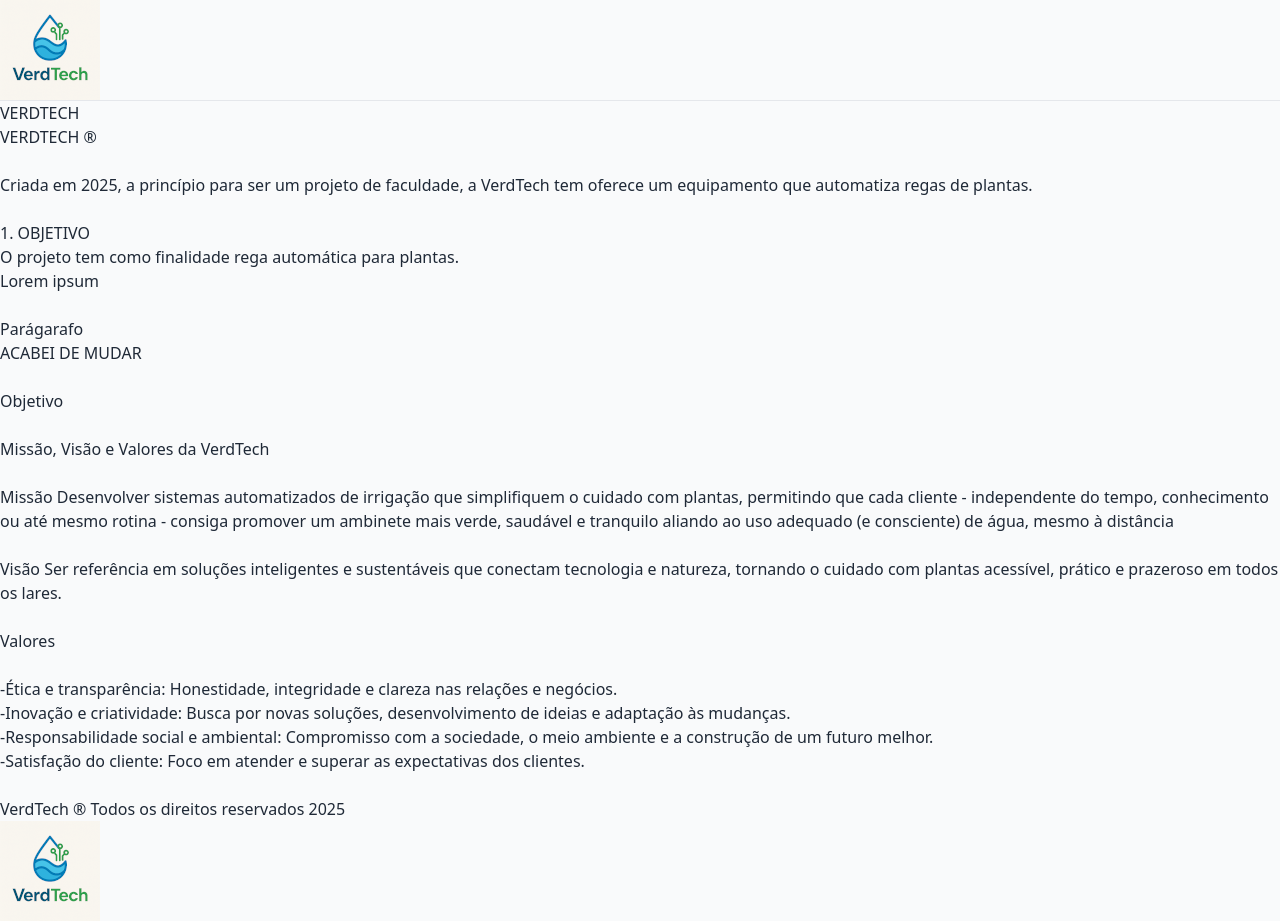
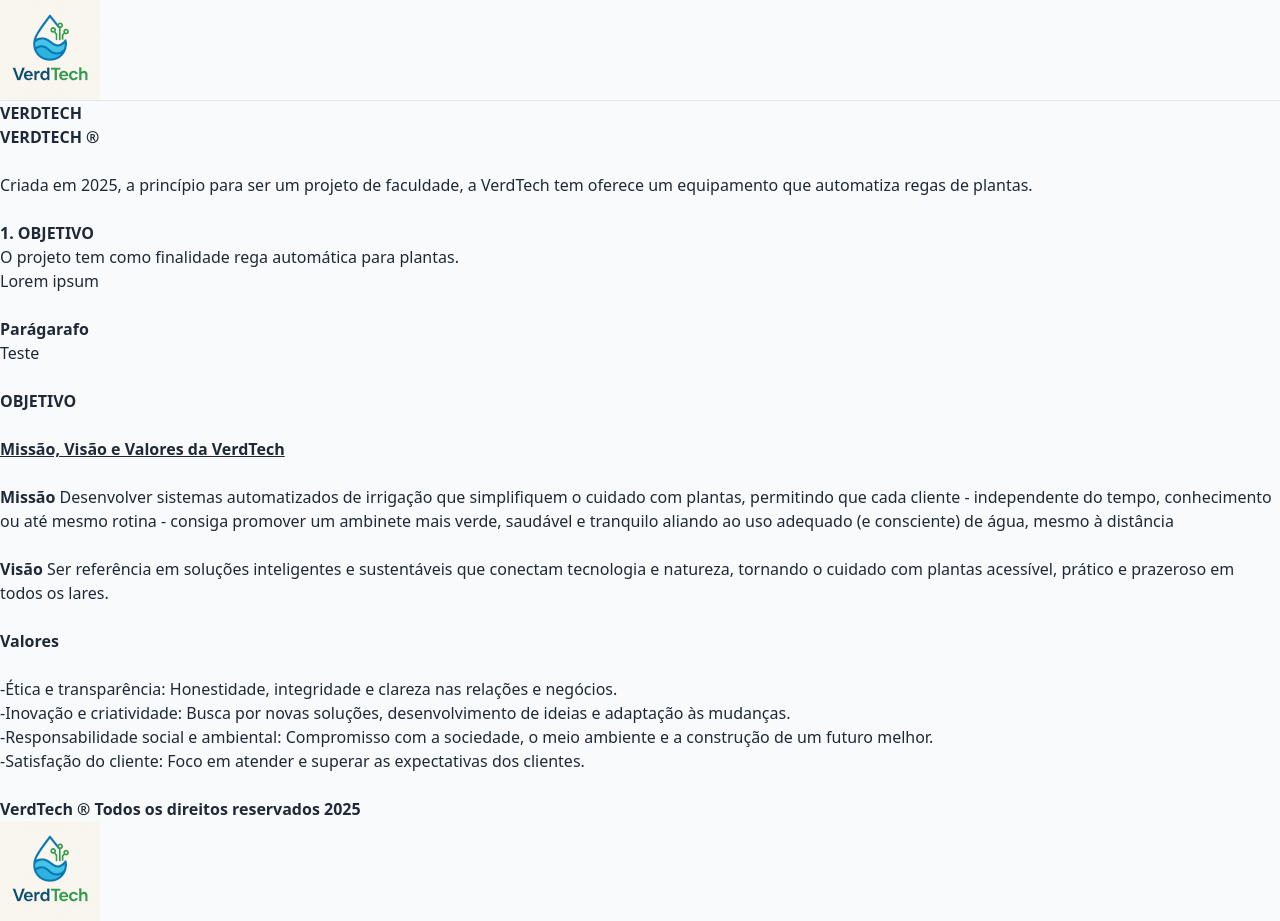
Before and after one commit to Verdtechuni9/pagina-VerdTech, a plain HTML site: page index.html in a window 1280 px wide. Drawn offline with nearby package versions, Linux system fonts and the light colour scheme.

Commit message:
Update index.html

```diff
--- a/index.html
+++ b/index.html
@@ -11,38 +11,38 @@
 <body class="bg-gray-50 text-gray-800 font-sans">
     <header><img src="logo 100.png" alt="Logo VerdTech"></header>
     <hr>
-    <h1>VERDTECH</h1>
-    <p>VERDTECH &reg;</p><br>
+    <h1><strong>VERDTECH</strong></h1>
+    <p><strong>VERDTECH</strong> <strong>&reg;</strong></p><br>
     <p>Criada em 2025, a princípio para ser um projeto de faculdade, a VerdTech tem oferece  um equipamento que automatiza regas de plantas.</p>
 
 
-    <br><p>1. OBJETIVO <br>
+    <br><p><strong>1. OBJETIVO </strong><br>
         O projeto tem como finalidade rega automática para plantas. </p>
     <p>
        Lorem ipsum
     </p>
     <br>
-    <p>Parágarafo</p>
-    ACABEI DE MUDAR <br>
-    <br><p>Objetivo</p><br>
+    <p><strong>Parágarafo</strong></p>
+    Teste <br>
+    <br><p><strong>OBJETIVO</strong></p><br>
 
-        <h2>Missão, Visão e Valores da VerdTech</h2>
+        <h2><strong><u>Missão, Visão e Valores da VerdTech</u></strong></h2>
 
-        <br>Missão
+        <br><strong>Missão</strong>
         Desenvolver sistemas automatizados de irrigação que simplifiquem o cuidado com plantas, permitindo que cada cliente - independente do tempo, conhecimento ou até mesmo rotina - consiga promover um ambinete mais verde, saudável e tranquilo aliando ao uso adequado (e consciente) de água, mesmo à distância <br>
 
-        <br>Visão
+        <br><strong>Visão</strong>
         Ser referência em soluções inteligentes e sustentáveis que conectam tecnologia e natureza, tornando o cuidado com plantas acessível, prático e prazeroso em todos os lares. <br>
 
 
-        <br>Valores <br>
+        <br><strong>Valores</strong> <br>
         <br>-Ética e transparência: Honestidade, integridade e clareza nas relações e negócios. <br>
         -Inovação e criatividade: Busca por novas soluções, desenvolvimento de ideias e adaptação às mudanças. <br>
         -Responsabilidade social e ambiental: Compromisso com a sociedade, o meio ambiente e a construção de um futuro melhor. <br>
         -Satisfação do cliente: Foco em atender e superar as expectativas dos clientes. <br>
 
 
-        <br><footer>VerdTech &reg; Todos os direitos reservados 2025<img src="logo 100.png" alt=""></footer>
+        <br><footer><strong>VerdTech &reg; Todos os direitos reservados 2025</strong><img src="logo 100.png" alt=""></footer>
         <header></header>
 </body>
 </html>
```
